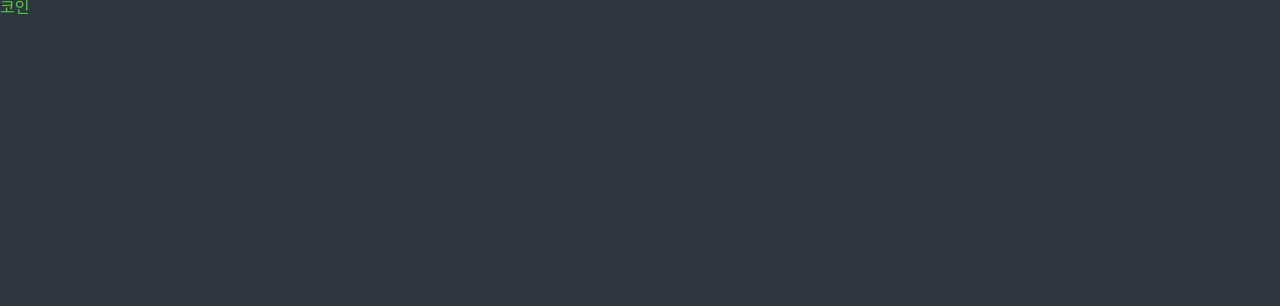
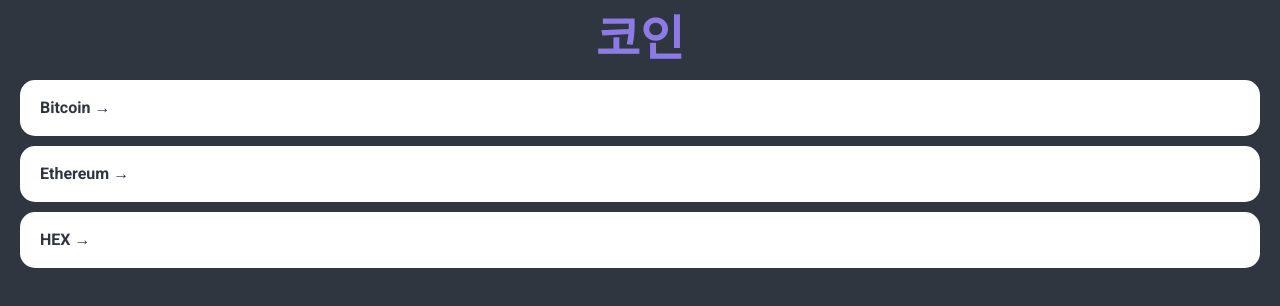
Before and after one commit to gaeguriBanchan/react-study-masterclass, a React (Create React App) app: page / in a window 1280 px wide. Shown: the top 306 px of the page. Built offline with nearby package versions, Linux system fonts and the light colour scheme.

Commit message:
font error clear, Home part1

```diff
--- a/package.json
+++ b/package.json
@@ -12,6 +12,7 @@
     "@types/react-dom": "^18.3.0",
     "react": "^18.3.1",
     "react-dom": "^18.3.1",
+    "react-helmet-async": "^2.0.5",
     "react-query": "^3.39.3",
     "react-router-dom": "^6.23.1",
     "react-scripts": "5.0.1",
--- a/src/App.tsx
+++ b/src/App.tsx
@@ -1,8 +1,8 @@
 import { createGlobalStyle } from 'styled-components';
 import Router from './Router';
+import { Helmet } from 'react-helmet-async';
 
 const GlobalStyle = createGlobalStyle`
-@import url('https://fonts.googleapis.com/css2?family=Source+Sans+Pro:wght@300;400&display=swap');
 html, body, div, span, applet, object, iframe,
 h1, h2, h3, h4, h5, h6, p, blockquote, pre,
 a, abbr, acronym, address, big, cite, code,
@@ -54,18 +54,26 @@
   box-sizing: border-box;
 }
 body {
-  font-family: 'Source Sans Pro', sans-serif;
+  font-family: "Roboto", sans-serif;
+  font-weight: 600;
   background-color: ${(props) => props.theme.bgColor};
   color: ${(props) => props.theme.textColor};
 }
 a{
   text-decoration: none;
+  color: inherit;
 }
 `;
 
 function App() {
   return (
     <>
+      <Helmet>
+        <link
+          href="https://fonts.googleapis.com/css2?family=Roboto:ital,wght@0,100;0,300;0,400;0,500;0,700;0,900;1,100;1,300;1,400;1,500;1,700;1,900&display=swap"
+          rel="stylesheet"
+        />
+      </Helmet>
       <GlobalStyle />
       <Router />
     </>
--- a/src/index.tsx
+++ b/src/index.tsx
@@ -3,14 +3,17 @@
 import App from './App';
 import { ThemeProvider } from 'styled-components';
 import { theme } from './theme';
+import { HelmetProvider } from 'react-helmet-async';
 
 const root = ReactDOM.createRoot(
   document.getElementById('root') as HTMLElement
 );
 root.render(
   <React.StrictMode>
-    <ThemeProvider theme={theme}>
-      <App />
-    </ThemeProvider>
+    <HelmetProvider>
+      <ThemeProvider theme={theme}>
+        <App />
+      </ThemeProvider>
+    </HelmetProvider>
   </React.StrictMode>
 );
--- a/src/routes/Coins.tsx
+++ b/src/routes/Coins.tsx
@@ -1,10 +1,86 @@
 import React from 'react';
+import { Link } from 'react-router-dom';
 import styled from 'styled-components';
 
+const Container = styled.div`
+  padding: 0px 20px;
+`;
+
+const Header = styled.header`
+  height: 10vh;
+  display: flex;
+  justify-content: center;
+  align-items: center;
+`;
+
+const CoinsList = styled.ul``;
+
+const Coin = styled.li`
+  background-color: white;
+  color: ${(props) => props.theme.bgColor};
+  margin-bottom: 10px;
+  border-radius: 15px;
+  a {
+    padding: 20px;
+    transition: color 0.2s ease-in;
+    display: block;
+  }
+  &:hover {
+    a {
+      color: ${(props) => props.theme.accentColor};
+    }
+  }
+`;
+
 const Title = styled.h1`
+  font-size: 48px;
   color: ${(props) => props.theme.accentColor};
 `;
 
+const coins = [
+  {
+    id: 'btc-bitcoin',
+    name: 'Bitcoin',
+    symbol: 'BTC',
+    rank: 1,
+    is_new: false,
+    is_active: true,
+    type: 'coin',
+  },
+  {
+    id: 'eth-ethereum',
+    name: 'Ethereum',
+    symbol: 'ETH',
+    rank: 2,
+    is_new: false,
+    is_active: true,
+    type: 'coin',
+  },
+  {
+    id: 'hex-hex',
+    name: 'HEX',
+    symbol: 'HEX',
+    rank: 3,
+    is_new: false,
+    is_active: true,
+    type: 'token',
+  },
+];
+
 export default function Coins() {
-  return <Title>코인</Title>;
+  return (
+    <Container>
+      <Header>
+        <Title>코인</Title>
+      </Header>
+      <CoinsList>
+        {coins.map((coin) => (
+          // &rarr 은 오른쪽 화살표
+          <Coin key={coin.id}>
+            <Link to={`/${coin.id}`}>{coin.name} &rarr;</Link>
+          </Coin>
+        ))}
+      </CoinsList>
+    </Container>
+  );
 }
--- a/src/theme.ts
+++ b/src/theme.ts
@@ -3,5 +3,5 @@
 export const theme: DefaultTheme = {
   bgColor: '#2f3640',
   textColor: '#f5f6fa',
-  accentColor: '#4cd137',
+  accentColor: '#8c7ae6',
 };
```
Also changed, not shown: 1 other file (tests, documents, lock files or other folders).
